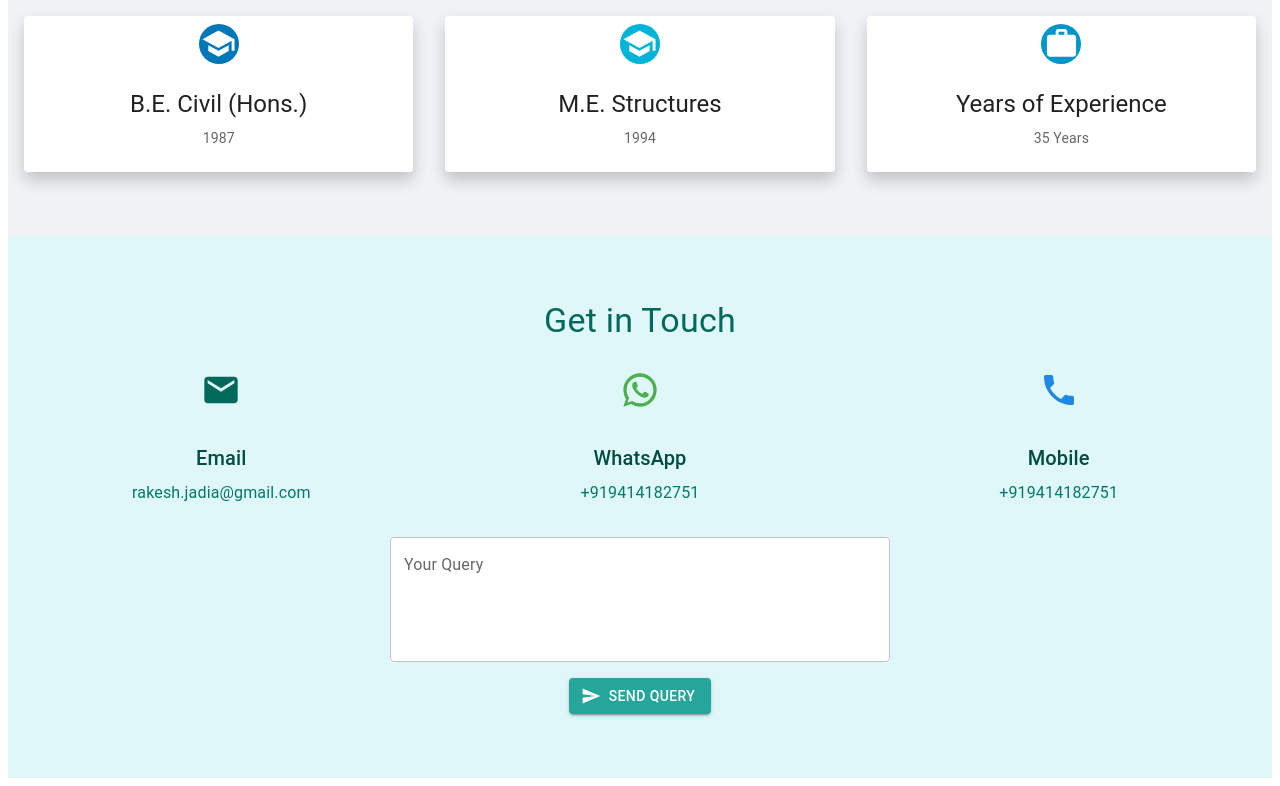
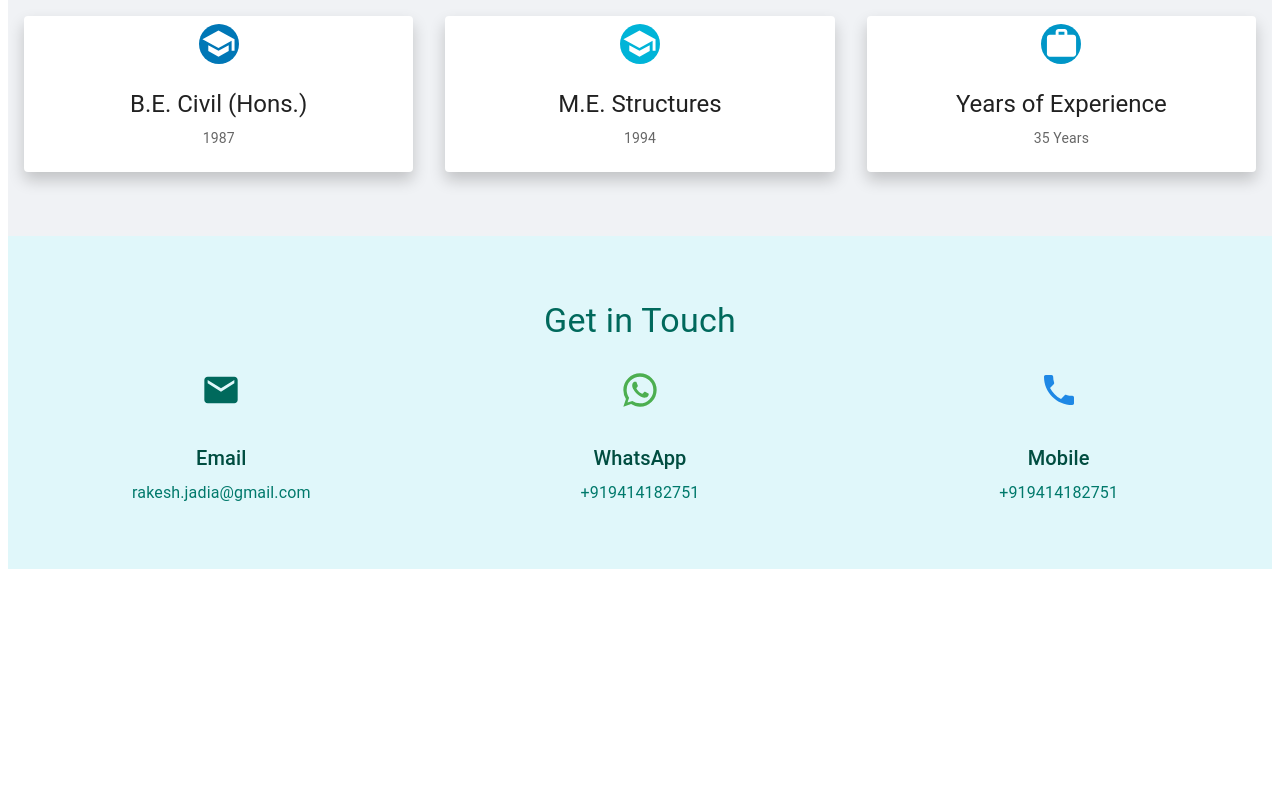
Before and after one commit to abhishek985/arch-portfolio, a React (Create React App) app: page / in a window 1280 px wide. Shown: the part 1581-2367 px from the top of the page. After the commit the page ends 2158 px from the top, so only its background shows below. Built offline with nearby package versions, Linux system fonts and the light colour scheme.

Commit message:
Update ContactInfo.js

```diff
--- a/src/component/Home/ContactInfo.js
+++ b/src/component/Home/ContactInfo.js
@@ -1,9 +1,8 @@
-import React, { useState } from 'react';
-import { Box, Typography, Grid, TextField, Button, Link } from '@mui/material';
+import {React} from 'react';
+import { Box, Typography, Grid, Link } from '@mui/material';
 import EmailIcon from '@mui/icons-material/Email';
 import WhatsAppIcon from '@mui/icons-material/WhatsApp';
 import PhoneIcon from '@mui/icons-material/Phone';
-import SendIcon from '@mui/icons-material/Send';
 import { styled } from '@mui/material/styles';
 
 const ContactIconBox = styled(Box)(({ theme }) => ({
@@ -20,18 +19,18 @@ const ContactIconBox = styled(Box)(({ theme }) => ({
 }));
 
 const ContactInformationComponent = () => {
-  const [query, setQuery] = useState('');
+  //const [query, setQuery] = useState('');
 
-  const handleQueryChange = (event) => {
-    setQuery(event.target.value);
-  };
+  // const handleQueryChange = (event) => {
+  //   setQuery(event.target.value);
+  // };
 
-  const handleSubmit = (event) => {
-    event.preventDefault();
-    // Implement the submit logic, possibly sending the query to your server or via email
-    console.log('Query submitted:', query);
-    setQuery(''); // Reset query input after submission
-  };
+  // const handleSubmit = (event) => {
+  //   event.preventDefault();
+  //   // Implement the submit logic, possibly sending the query to your server or via email
+  //   console.log('Query submitted:', query);
+  //   setQuery(''); // Reset query input after submission
+  // };
 
   return (
     <Box sx={{ padding: '4rem 1rem', backgroundColor: '#e0f7fa', textAlign: 'center' }}>
@@ -57,7 +56,7 @@ const ContactInformationComponent = () => {
           </Grid>
         ))}
       </Grid>
-      <Box component="form" onSubmit={handleSubmit} sx={{ mt: 4, display: 'flex', flexDirection: 'column', alignItems: 'center', justifyContent: 'center' }}>
+      {/* <Box component="form" onSubmit={handleSubmit} sx={{ mt: 4, display: 'flex', flexDirection: 'column', alignItems: 'center', justifyContent: 'center' }}>
         <TextField
           label="Your Query"
           multiline
@@ -70,7 +69,7 @@ const ContactInformationComponent = () => {
         <Button type="submit" variant="contained" startIcon={<SendIcon />} sx={{ mt: 2, bgcolor: '#26a69a', '&:hover': { bgcolor: '#00796b' } }}>
           Send Query
         </Button>
-      </Box>
+      </Box> */}
     </Box>
   );
 };
```
